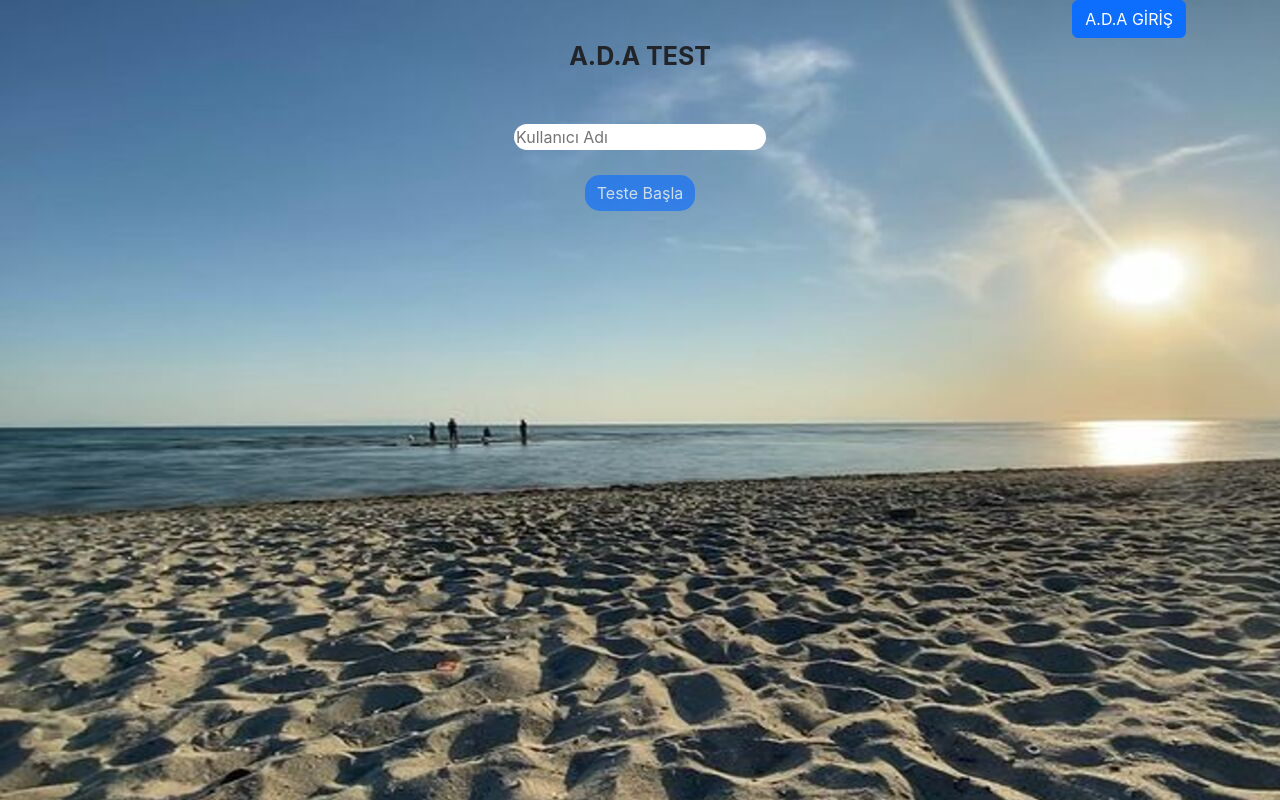
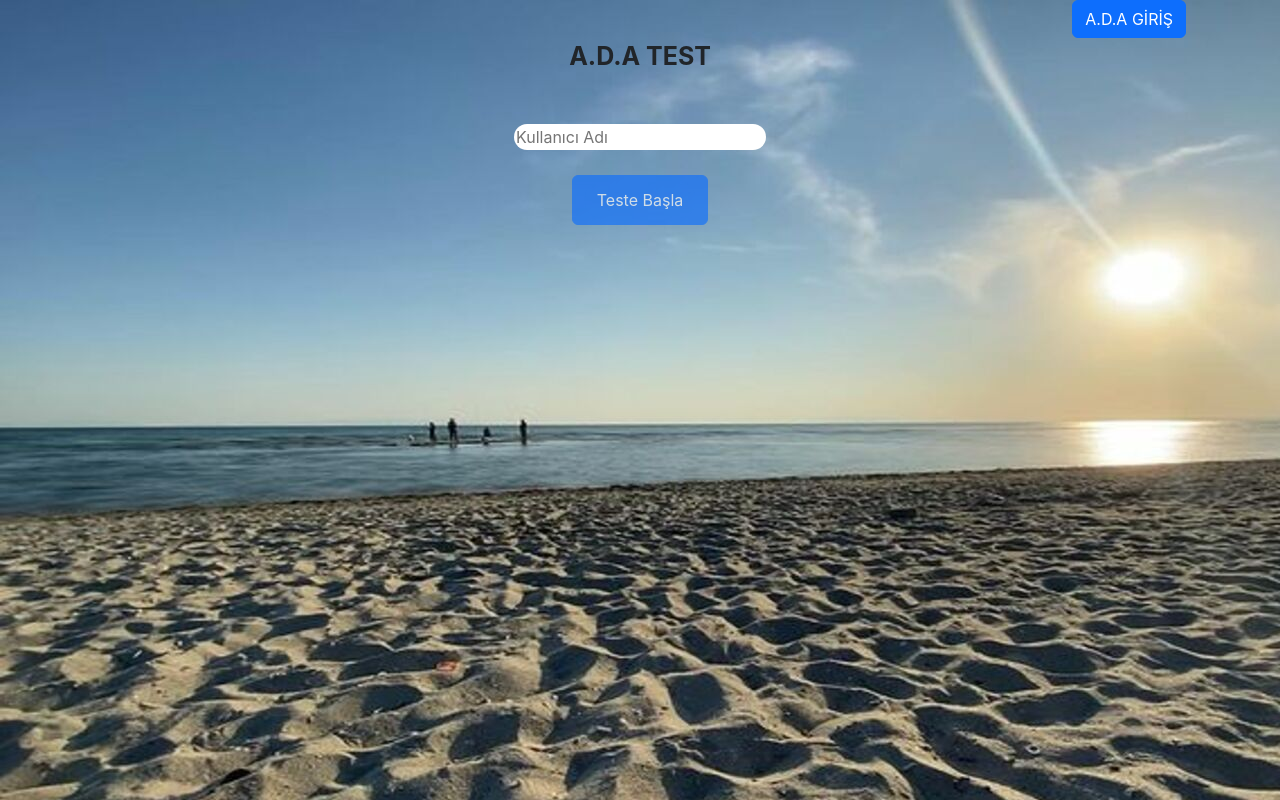
Before and after one commit to oguzhancoruk/ada-test, a React (Create React App) app: page / in a window 1280 px wide. Built offline with nearby package versions, Linux system fonts and the light colour scheme.

Commit message:
updaated

```diff
--- a/src/App.css
+++ b/src/App.css
@@ -70,11 +70,7 @@ div img{
   border-radius: 15px;
 
 }
-.user-btn:hover {
 
-  background-color:rgb(207, 207, 241)
-
-}
 input{
   border: rgb(243, 174, 231);
   border-radius: 15px;
--- a/src/components/User/User.js
+++ b/src/components/User/User.js
@@ -51,7 +51,7 @@ function User() {
 
 
                         <div className='user-div'>
-                            <Link to="home"><button disabled={disabled} className='user-btn btn btn-primary ' >Teste Başla</button></Link>
+                            <button disabled={disabled} className=' btn btn-primary' ><a className='user-btn btn btn-primary ' href="home">Teste Başla</a></button>
                         </div>
 
                     </form>
```
